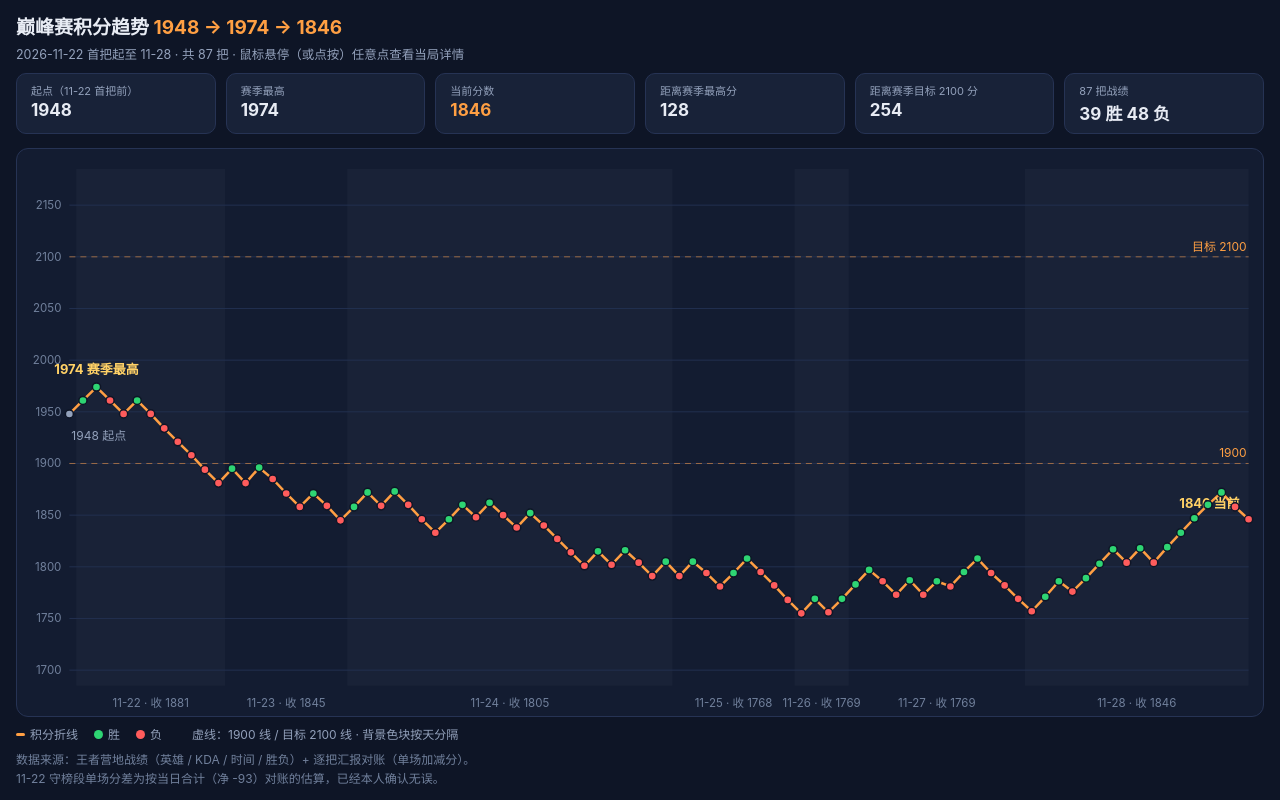
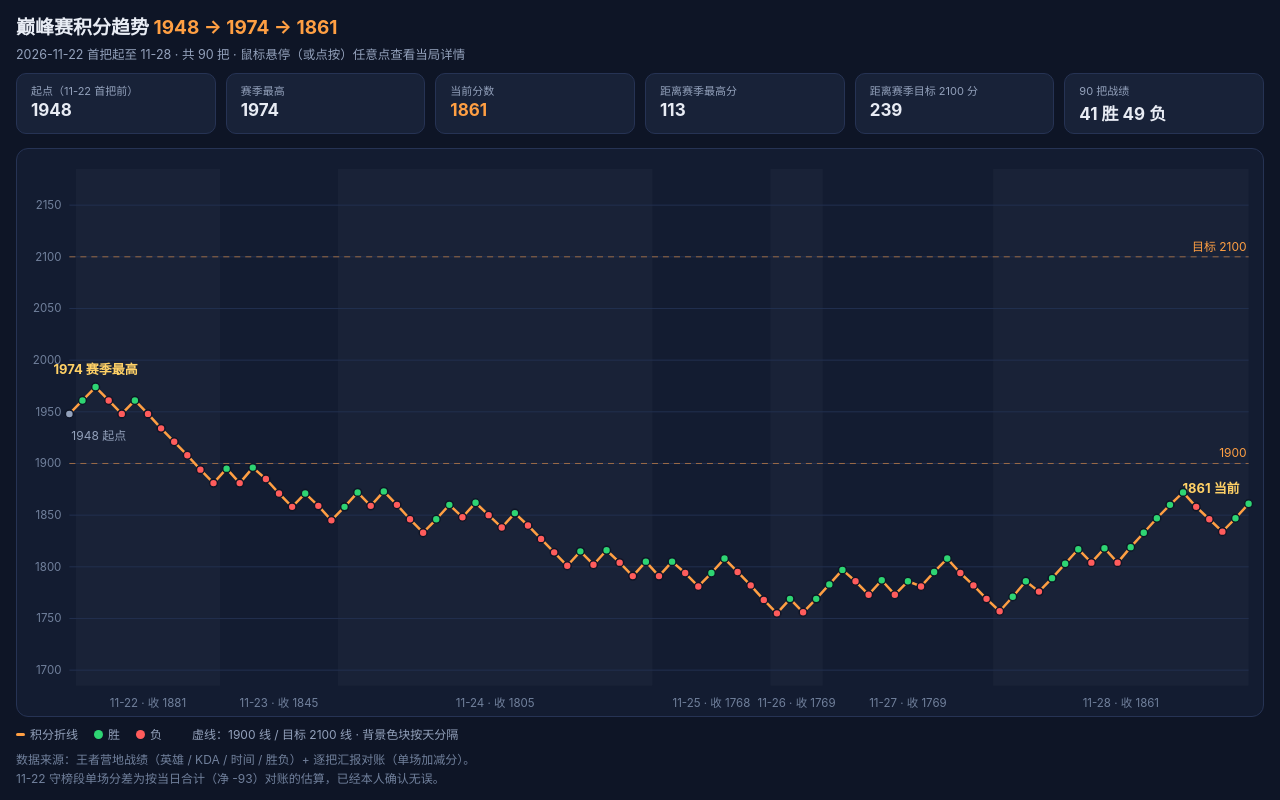
Before and after one commit to GrizzCoder/peak-trend, a plain HTML site: page index.html in a window 1280 px wide. Drawn offline with Linux system fonts and the light colour scheme.

Commit message:
2026-11-28 late: +3 games (Yuanliu L, Layos W, Yuanliu W) net +15, day 20 games net +92, now 1861 (90 games)

```diff
--- a/index.html
+++ b/index.html
@@ -3,7 +3,7 @@
 <head>
 <meta charset="UTF-8">
 <meta name="viewport" content="width=device-width, initial-scale=1.0">
-<title>巅峰赛积分趋势 1948 → 1974 → 1846</title>
+<title>巅峰赛积分趋势 1948 → 1974 → 1861</title>
 <style>
   * { box-sizing: border-box; margin: 0; padding: 0; }
   html, body { height: 100%; }
@@ -44,15 +44,15 @@
 </head>
 <body>
 <div class="wrap">
-  <h1>巅峰赛积分趋势 <span class="num">1948 → 1974 → 1846</span></h1>
-  <div class="sub">2026-11-22 首把起至 11-28 · 共 87 把 · 鼠标悬停（或点按）任意点查看当局详情</div>
+  <h1>巅峰赛积分趋势 <span class="num">1948 → 1974 → 1861</span></h1>
+  <div class="sub">2026-11-22 首把起至 11-28 · 共 90 把 · 鼠标悬停（或点按）任意点查看当局详情</div>
   <div class="stats">
     <div class="stat"><div class="k">起点（11-22 首把前）</div><div class="v">1948</div></div>
     <div class="stat"><div class="k">赛季最高</div><div class="v">1974</div></div>
-    <div class="stat"><div class="k">当前分数</div><div class="v orange">1846</div></div>
-    <div class="stat"><div class="k">距离赛季最高分</div><div class="v">128</div></div>
-    <div class="stat"><div class="k">距离赛季目标 2100 分</div><div class="v">254</div></div>
-    <div class="stat"><div class="k">87 把战绩</div><div class="v">39 胜 48 负</div></div>
+    <div class="stat"><div class="k">当前分数</div><div class="v orange">1861</div></div>
+    <div class="stat"><div class="k">距离赛季最高分</div><div class="v">113</div></div>
+    <div class="stat"><div class="k">距离赛季目标 2100 分</div><div class="v">239</div></div>
+    <div class="stat"><div class="k">90 把战绩</div><div class="v">41 胜 49 负</div></div>
   </div>
   <div class="chartbox" id="chartbox">
     <svg id="chart" aria-label="巅峰赛积分趋势图"></svg>
@@ -82,7 +82,8 @@ const G = [
 ["11-27","00:05","少司缘","L",-13,"0/7/4",""],
 ["11-28","14:13","甄姬","L",-12,"1/0/5","败方 MVP · 银牌中路"],["11-28","14:29","元流之子·辅助","W",14,"1/3/15",""],["11-28","14:52","女娲","W",15,"2/0/7","MVP · 银牌中路"],["11-28","15:09","少司缘","L",-10,"0/6/8",""],["11-28","15:27","甄姬","W",13,"0/5/18",""],["11-28","15:46","项羽","W",14,"2/3/9",""],
 ["11-28","16:04","沈梦溪","W",14,"2/2/8",""],["11-28","16:20","元流之子·辅助","L",-13,"0/6/5",""],
-["11-28","18:01","元流之子·射手","W",14,"1/1/5",""],["11-28","18:15","项羽","L",-14,"0/4/4",""],["11-28","18:31","孙权","W",15,"5/3/7","MVP · 银牌发育路"],["11-28","18:48","莱西奥","W",14,"5/2/6",""],["11-28","19:03","孙权","W",14,"11/6/8",""],["11-28","19:21","元流之子·射手","W",13,"2/3/6",""],["11-28","19:33","马可波罗","W",12,"0/2/2",""],["11-28","19:47","卢雅娜","L",-14,"0/5/4",""],["11-28","20:03","元流之子·射手","L",-12,"5/1/6","败方 MVP · 银牌发育路"]
+["11-28","18:01","元流之子·射手","W",14,"1/1/5",""],["11-28","18:15","项羽","L",-14,"0/4/4",""],["11-28","18:31","孙权","W",15,"5/3/7","MVP · 银牌发育路"],["11-28","18:48","莱西奥","W",14,"5/2/6",""],["11-28","19:03","孙权","W",14,"11/6/8",""],["11-28","19:21","元流之子·射手","W",13,"2/3/6",""],["11-28","19:33","马可波罗","W",12,"0/2/2",""],["11-28","19:47","卢雅娜","L",-14,"0/5/4",""],["11-28","20:03","元流之子·射手","L",-12,"5/1/6","败方 MVP · 银牌发育路"],
+["11-28","21:46","元流之子·射手","L",-12,"4/5/9",""],["11-28","22:13","莱西奥","W",13,"6/6/9",""],["11-28","22:33","元流之子·射手","W",14,"3/1/10",""]
 ];
 const scores = [START];
 G.forEach(g => scores.push(scores[scores.length - 1] + g[4]));
```
